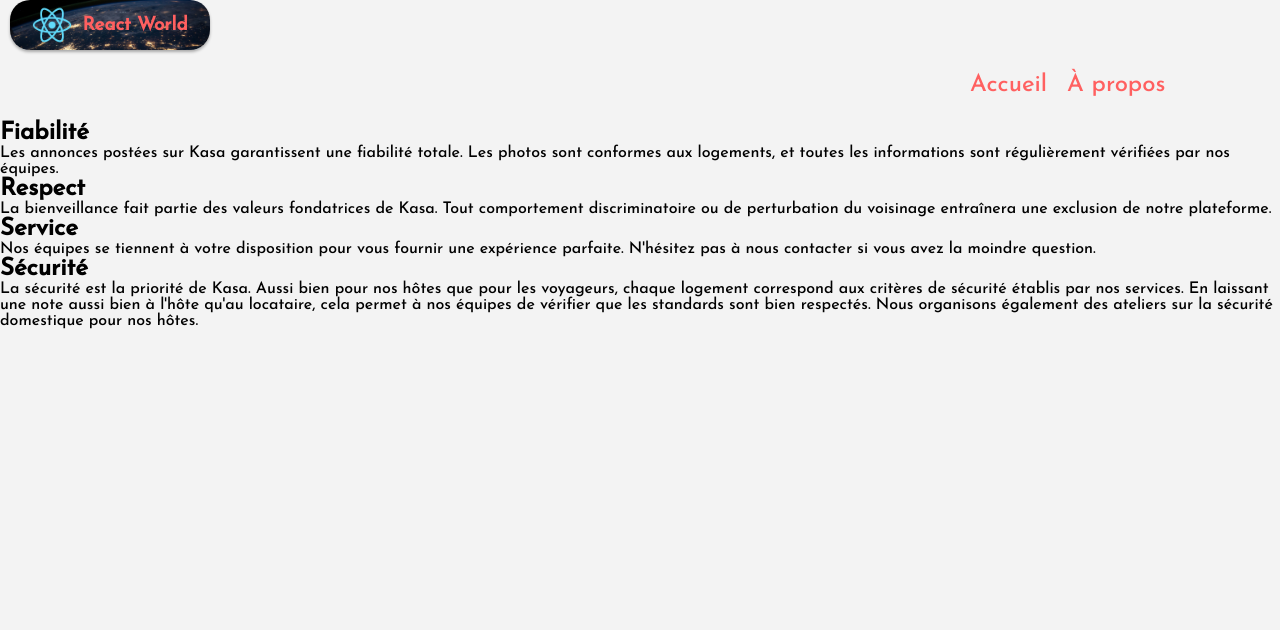
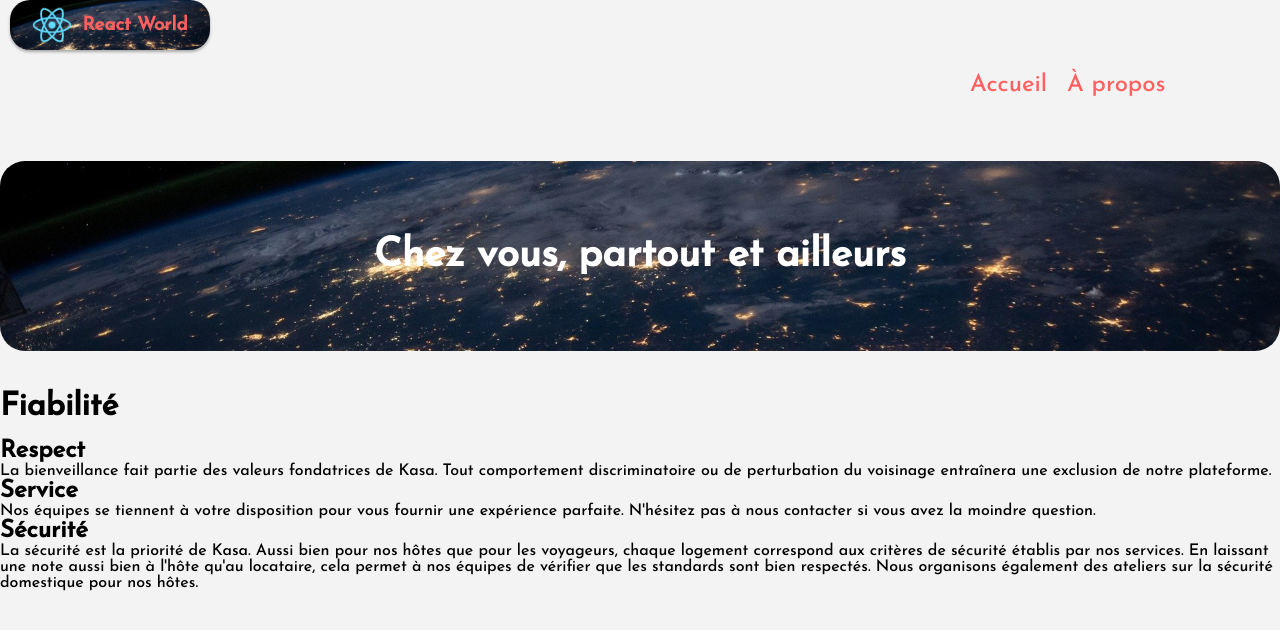
Before and after one commit to bendahmanenaim/mon-premier-projet-react, a React (Create React App) app in the folder FrontEnd/: page /about in a window 1280 px wide. Shown: the top 630 px of the page. Built offline with nearby package versions, Linux system fonts and the light colour scheme.

Commit message:
ajout fichier collapse pour la pages about

```diff
--- a/FrontEnd/public/index.html
+++ b/FrontEnd/public/index.html
@@ -3,6 +3,7 @@
   <head>
     <meta charset="utf-8" />
     <link rel="icon" href="%PUBLIC_URL%/favicon.ico" />
+    <link rel="stylesheet" href="https://cdnjs.cloudflare.com/ajax/libs/font-awesome/6.0.0-beta3/css/all.min.css" crossorigin="anonymous">
     <meta name="viewport" content="width=device-width, initial-scale=1" />
     <meta name="theme-color" content="#000000" />
     <meta
--- a/FrontEnd/src/components/Banner.js
+++ b/FrontEnd/src/components/Banner.js
@@ -5,8 +5,7 @@ const Banner = () => {
   return (
     <div className="banner">
       {/* Les images importées depuis la balise IMG sont accessibles dans "public" */}
-      <img src="./main.jpg" alt="world" />
-      <h1>CHez vous, partout et ailleurs</h1>
+      <h1>Chez vous, partout et ailleurs</h1>
     </div>
   );
 };
--- /dev/null
+++ b/FrontEnd/src/components/Collapse.js
@@ -0,0 +1,31 @@
+import React, { useState } from 'react';
+
+const Collapse = () => {
+  const [isCollapsed, setIsCollapsed] = useState(true);
+
+  // Fonction pour basculer l'état du collapse
+  const toggleCollapse = () => {
+    setIsCollapsed(!isCollapsed);
+  };
+
+  return (
+    <div className="Collapse_collapseContainer__XVQT-">
+      <div className="Collapse_title__ekDwp" onClick={toggleCollapse}>
+        <h1>Fiabilité</h1>
+        {/* Utilisation de l'icône fa-angle-down de Font Awesome */}
+        <i
+          className={`fa-light fa-angle-${isCollapsed ? 'down' : 'up'}`}
+          role="button"
+        />
+      </div>
+      {/* Condition pour afficher ou masquer le texte en fonction de l'état du collapse */}
+      {!isCollapsed && (
+        <div className="Collapse_text__2ULiJ">
+          Les annonces postées sur Kasa garantissent une fiabilité totale. Les photos sont conformes aux logements, et toutes les informations sont régulièrement vérifiées par nos équipes.
+        </div>
+      )}
+    </div>
+  );
+};
+
+export default Collapse;
--- a/FrontEnd/src/pages/About.js
+++ b/FrontEnd/src/pages/About.js
@@ -1,6 +1,8 @@
 import React from "react";
 import Navigation from "../components/Navigation";
 import Logo from "../components/Logo";
+import Banner from "../components/Banner";
+import Collapse from "../components/Collapse";
 
 
 const About = () => {
@@ -8,13 +10,9 @@ const About = () => {
     <div>
       <Logo/>
       <Navigation/>
-       <div>
-           <h2>Fiabilité</h2>
-               <p>
-                Les annonces postées sur Kasa garantissent une fiabilité totale. Les photos sont conformes aux logements, et toutes les informations sont régulièrement vérifiées par nos équipes.
-              </p>
-      </div>
-      <div>
+      <Banner/>
+      <Collapse/>
+             <div>
            <h2>Respect</h2>
               <p>
               La bienveillance fait partie des valeurs fondatrices de Kasa. Tout comportement discriminatoire ou de perturbation du voisinage entraînera une exclusion de notre plateforme.
--- a/FrontEnd/src/styles/components/_banner.scss
+++ b/FrontEnd/src/styles/components/_banner.scss
@@ -1,19 +1,31 @@
 
   .banner {
+    @include verticalCenter;
+    margin-top: 50px;
+    margin-bottom: 40px;
+    width: 100%;
+    height: 190px;
+    border-radius: 25px;
+    padding-top: 25px;
+    padding-bottom: 25px;
     display: flex;
     flex-direction: column;
     align-items: center;
     justify-content: center;
-    background-color: #f0f0f0;
-    padding: 20px;
+    background-color: white;
+
+    background: url(../../assets/img/main.jpg) center/cover;
+
 
     img {
-      height: 100px;
-      margin-bottom: 20px;
+        border-radius: 25px;
+        opacity: .7;
+
+
     }
 
     h1 {
-      font-size: 24px;
-      color: #333;
+      font-size: 40px;
+      color: white;
     }
   }
--- a/FrontEnd/src/styles/index.scss
+++ b/FrontEnd/src/styles/index.scss
@@ -1,5 +1,6 @@
 @import "./settings";
 @import "./components/navigation";
 @import "./components/logo";
-@import "./components/countries";
+@import "./components/offres";
 @import "./components/card";
+@import "./components/banner";
```
Also changed, not shown: FrontEnd/src/components/Offres.js (+2 -42 lines), FrontEnd/src/styles/components/_offres.scss (renamed from FrontEnd/src/styles/components/_countries.scss).
